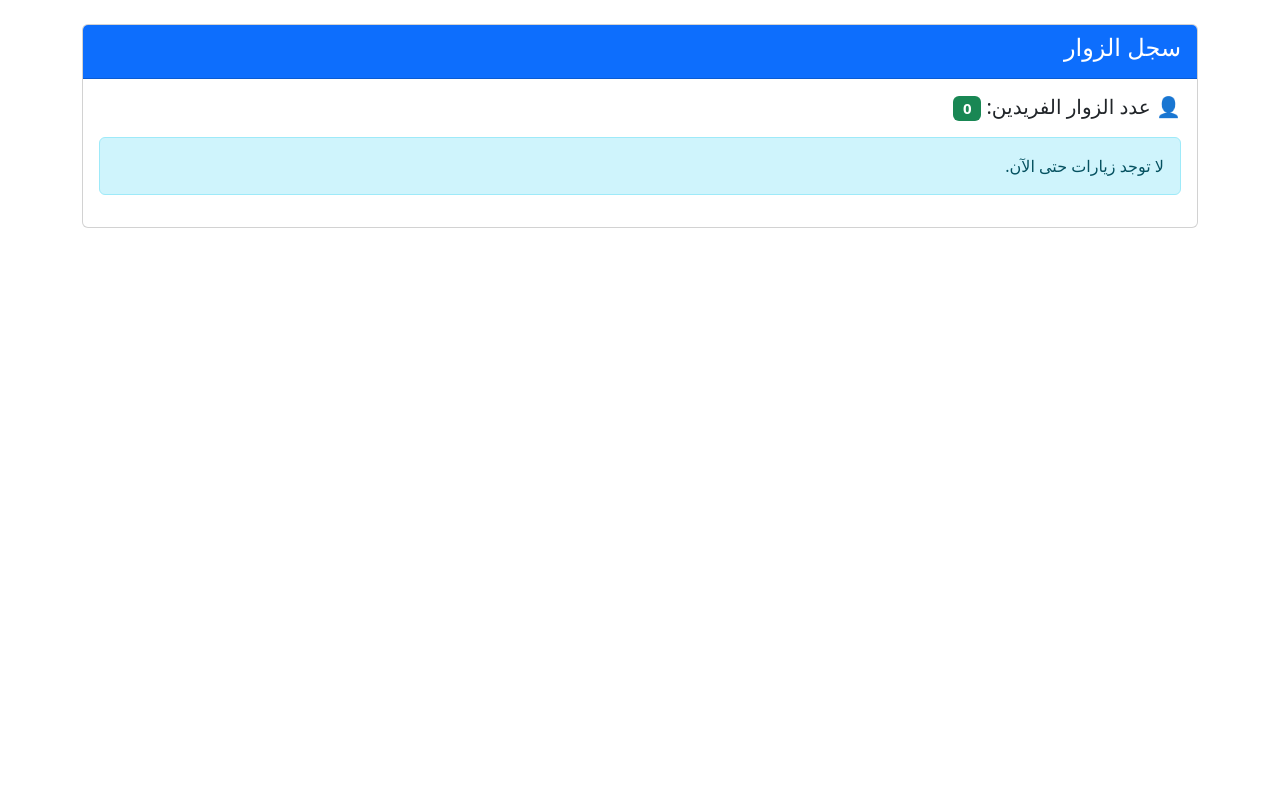
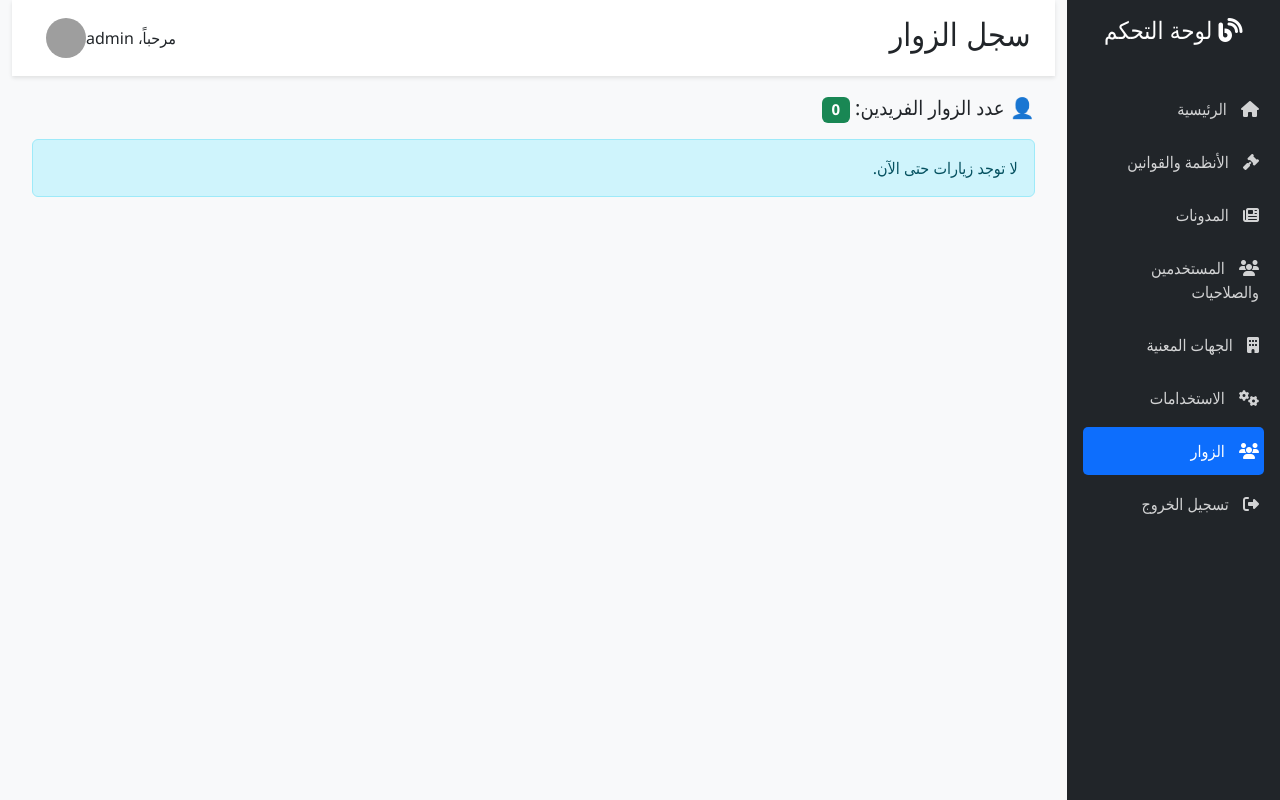
Before and after one commit to AhmedSala51998/knowledgeportal, a PHP site: page /dashboard/visitors.php in a window 1280 px wide. Run offline with PHP 8.4, Linux system fonts and the light colour scheme; a user stored in the database is signed in; data that the repository does not hold is empty; grey boxes are pictures that could not be loaded.

Commit message:
fhfghgfhgfhf

```diff
--- a/blog-details.php
+++ b/blog-details.php
@@ -1,5 +1,6 @@
 <?php
 require_once 'dashboard/config.php';
+require_once 'dashboard/track_visit.php';
 
 $conn = new mysqli(DB_HOST, DB_USER, DB_PASS, DB_NAME);
 $conn->set_charset("utf8mb4");
--- a/blog.php
+++ b/blog.php
@@ -1,5 +1,6 @@
 <?php
 require_once 'dashboard/config.php';
+require_once 'dashboard/track_visit.php';
 
 // الاتصال
 $conn = new mysqli(DB_HOST, DB_USER, DB_PASS, DB_NAME);
--- a/dashboard/blogs.php
+++ b/dashboard/blogs.php
@@ -598,6 +598,9 @@ $systems_result = mysqli_query($conn, $systems_sql);
                       <i class="fas fa-building"></i> الجهات المعنية
                      </a>
                      <a class="nav-link" href="usages.php"><i class="fas fa-cogs"></i> الاستخدامات</a>
+                     <a class="nav-link" href="visitors.php">
+                      <i class="fas fa-users"></i> الزوار
+                    </a>
                     <a class="nav-link" href="index.php?logout=true">
                         <i class="fas fa-sign-out-alt"></i> تسجيل الخروج
                     </a>
--- a/dashboard/entities.php
+++ b/dashboard/entities.php
@@ -235,6 +235,9 @@ $result = mysqli_query($conn, "SELECT * FROM concerned_entities ORDER BY created
                       <i class="fas fa-building"></i> الجهات المعنية
                 </a>
                 <a class="nav-link" href="usages.php"><i class="fas fa-cogs"></i> الاستخدامات</a>
+                <a class="nav-link" href="visitors.php">
+                      <i class="fas fa-users"></i> الزوار
+                </a>
                 <a class="nav-link" href="index.php?logout=true">
                     <i class="fas fa-sign-out-alt"></i> تسجيل الخروج
                 </a>
--- a/dashboard/index.php
+++ b/dashboard/index.php
@@ -188,6 +188,9 @@ if (isset($_GET['logout'])) {
                       <i class="fas fa-building"></i> الجهات المعنية
                     </a>
                     <a class="nav-link" href="usages.php"><i class="fas fa-cogs"></i> الاستخدامات</a>
+                    <a class="nav-link" href="visitors.php">
+                      <i class="fas fa-users"></i> الزوار
+                    </a>
                     <a class="nav-link" href="?logout=true">
                         <i class="fas fa-sign-out-alt"></i> تسجيل الخروج
                     </a>
--- a/dashboard/systems.php
+++ b/dashboard/systems.php
@@ -1412,6 +1412,9 @@ $systems_result = mysqli_query($conn, $sql);
                       <i class="fas fa-building"></i> الجهات المعنية
                     </a>
                     <a class="nav-link" href="usages.php"><i class="fas fa-cogs"></i> الاستخدامات</a>
+                    <a class="nav-link" href="visitors.php">
+                      <i class="fas fa-users"></i> الزوار
+                    </a>
                     <?php endif; ?>
                     <a class="nav-link" href="index.php?logout=true">
                         <i class="fas fa-sign-out-alt"></i> تسجيل الخروج
--- a/dashboard/usages.php
+++ b/dashboard/usages.php
@@ -221,6 +221,9 @@ $result = mysqli_query($conn, "SELECT * FROM usages ORDER BY created_at DESC");
         <a class="nav-link text-white" href="users.php"><i class="fas fa-users"></i> المستخدمين والصلاحيات</a>
         <a class="nav-link text-white" href="entities.php"><i class="fas fa-building"></i> الجهات المعنية</a>
         <a class="nav-link active bg-primary text-white" href="usages.php"><i class="fas fa-cogs"></i> الاستخدامات</a>
+        <a class="nav-link" href="visitors.php">
+            <i class="fas fa-users"></i> الزوار
+        </a>
         <a class="nav-link text-white" href="index.php?logout=true"><i class="fas fa-sign-out-alt"></i> تسجيل الخروج</a>
       </nav>
     </div>
--- a/dashboard/users.php
+++ b/dashboard/users.php
@@ -305,6 +305,9 @@ $users_result = mysqli_query($conn, $sql);
                       <i class="fas fa-building"></i> الجهات المعنية
                     </a>
                     <a class="nav-link" href="usages.php"><i class="fas fa-cogs"></i> الاستخدامات</a>
+                    <a class="nav-link" href="visitors.php">
+                      <i class="fas fa-users"></i> الزوار
+                    </a>
                     <a class="nav-link" href="index.php?logout=true">
                         <i class="fas fa-sign-out-alt"></i> تسجيل الخروج
                     </a>
--- a/dashboard/visitors.php
+++ b/dashboard/visitors.php
@@ -11,19 +11,118 @@ $result = mysqli_query($conn, $sql);
 <html lang="ar" dir="rtl">
 <head>
     <meta charset="UTF-8">
-    <title>سجل الزوار</title>
+    <meta name="viewport" content="width=device-width, initial-scale=1.0">
+    <title>سجل الزوار - لوحة التحكم</title>
+    <!-- Bootstrap RTL CSS -->
     <link rel="stylesheet" href="https://cdn.jsdelivr.net/npm/bootstrap@5.3.0/dist/css/bootstrap.rtl.min.css">
+    <!-- Font Awesome -->
+    <link rel="stylesheet" href="https://cdnjs.cloudflare.com/ajax/libs/font-awesome/6.4.0/css/all.min.css">
+    <style>
+        body {
+            font-family: 'Segoe UI', Tahoma, Geneva, Verdana, sans-serif;
+            background-color: #f8f9fa;
+        }
+
+        .sidebar {
+            min-height: 100vh;
+            background-color: #212529;
+            color: white;
+        }
+
+        .sidebar .nav-link {
+            color: rgba(255,255,255,0.8);
+            padding: 12px 5px;
+            border-radius: 5px;
+            margin-bottom: 5px;
+            transition: all 0.3s;
+        }
+
+        .sidebar .nav-link:hover {
+            background-color: rgba(255,255,255,0.1);
+            color: white;
+        }
+
+        .sidebar .nav-link.active {
+            background-color: #0d6efd;
+            color: white;
+        }
+
+        .sidebar .nav-link i {
+            margin-left: 10px;
+        }
+
+        .top-navbar {
+            background-color: white;
+            box-shadow: 0 2px 4px rgba(0,0,0,0.1);
+            padding: 15px 0;
+        }
+
+        .content {
+            padding: 20px;
+        }
+
+        .card {
+            border-radius: 10px;
+            box-shadow: 0 4px 6px rgba(0,0,0,0.1);
+            margin-bottom: 20px;
+        }
+
+        .card-header {
+            background-color: #0d6efd;
+            color: white;
+            border-radius: 10px 10px 0 0 !important;
+            padding: 15px 20px;
+            font-weight: 600;
+        }
+
+        .user-info {
+            display: flex;
+            align-items: center;
+        }
+
+        .user-info img {
+            width: 40px;
+            height: 40px;
+            border-radius: 50%;
+            margin-left: 10px;
+        }
+    </style>
 </head>
 <body>
-<div class="container mt-4">
-
-    <div class="card">
-        <div class="card-header bg-primary text-white">
-            <h4>سجل الزوار</h4>
+<div class="container-fluid">
+    <div class="row">
+        <!-- Sidebar -->
+        <div class="col-md-2 sidebar p-0">
+            <div class="p-3 text-center">
+                <h4><i class="fas fa-blog"></i> لوحة التحكم</h4>
+            </div>
+            <nav class="nav flex-column p-3">
+                <a class="nav-link" href="index.php"><i class="fas fa-home"></i> الرئيسية</a>
+                <a class="nav-link" href="systems.php"><i class="fas fa-gavel"></i> الأنظمة والقوانين</a>
+                <a class="nav-link" href="blogs.php"><i class="fas fa-newspaper"></i> المدونات</a>
+                <a class="nav-link" href="users.php"><i class="fas fa-users"></i> المستخدمين والصلاحيات</a>
+                <a class="nav-link" href="entities.php"><i class="fas fa-building"></i> الجهات المعنية</a>
+                <a class="nav-link" href="usages.php"><i class="fas fa-cogs"></i> الاستخدامات</a>
+                <a class="nav-link active" href="visitors.php"><i class="fas fa-users"></i> الزوار</a>
+                <a class="nav-link" href="index.php?logout=true"><i class="fas fa-sign-out-alt"></i> تسجيل الخروج</a>
+            </nav>
         </div>
 
-        <div class="card-body">
+        <!-- Main Content -->
+        <div class="col-md-10">
+            <!-- Top Navbar -->
+            <div class="top-navbar">
+                <div class="d-flex justify-content-between align-items-center px-4">
+                    <h2>سجل الزوار</h2>
+                    <div class="user-info">
+                        <span>مرحباً، <?php echo $_SESSION['username']; ?></span>
+                        <img src="https://picsum.photos/seed/user<?php echo $_SESSION['user_id']; ?>/40/40.jpg" alt="User Avatar">
+                    </div>
+                </div>
+            </div>
 
+            <!-- Content -->
+            <div class="content">
                 <h5 class="mb-3">
                     👤 عدد الزوار الفريدين:
                     <span class="badge bg-success">
@@ -57,9 +156,12 @@ $result = mysqli_query($conn, $sql);
                 <?php else: ?>
                     <div class="alert alert-info">لا توجد زيارات حتى الآن.</div>
                 <?php endif; ?>
-
             </div>
         </div>
     </div>
+</div>
+
+<!-- Bootstrap Bundle with Popper -->
+<script src="https://cdn.jsdelivr.net/npm/bootstrap@5.3.0/dist/js/bootstrap.bundle.min.js"></script>
 </body>
 </html>
--- a/index.php
+++ b/index.php
@@ -1,5 +1,6 @@
 <?php
 require_once 'dashboard/config.php';
+require_once 'dashboard/track_visit.php';
 
 // الاتصال
 $conn = new mysqli(DB_HOST, DB_USER, DB_PASS, DB_NAME);
```
Lines whose indentation alone changed are shown as unchanged.
